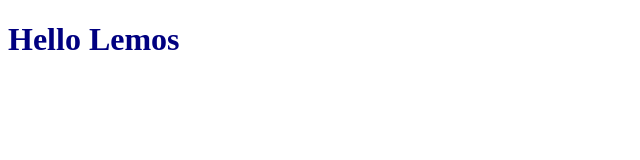
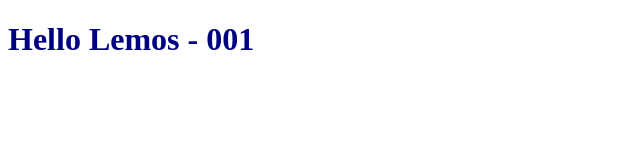
Before and after one commit to rochanaro/rochanaro.github.io, a plain HTML site: page index.html in a window 1280 px wide. Shown: the full height of the page, 0-640 px from the left. Drawn offline with Linux system fonts and the light colour scheme.

```diff
--- a/index.html
+++ b/index.html
@@ -8,7 +8,7 @@
 </head>
 <body>
 
-    <h1 style="color:navy;">Hello Lemos</h1>
+    <h1 style="color:navy;">Hello Lemos - 001</h1>
 
 </body>
 </html>
```
